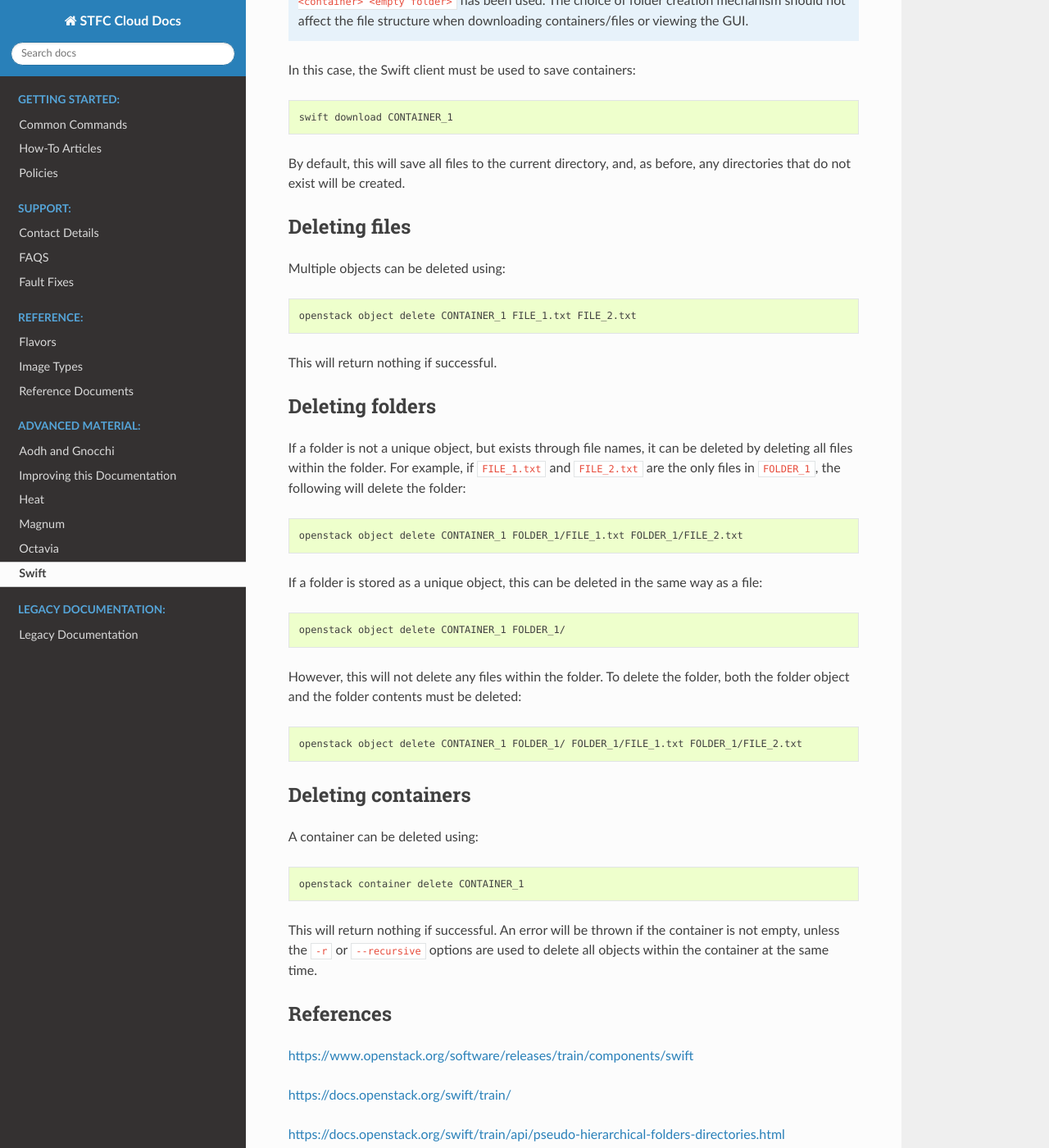
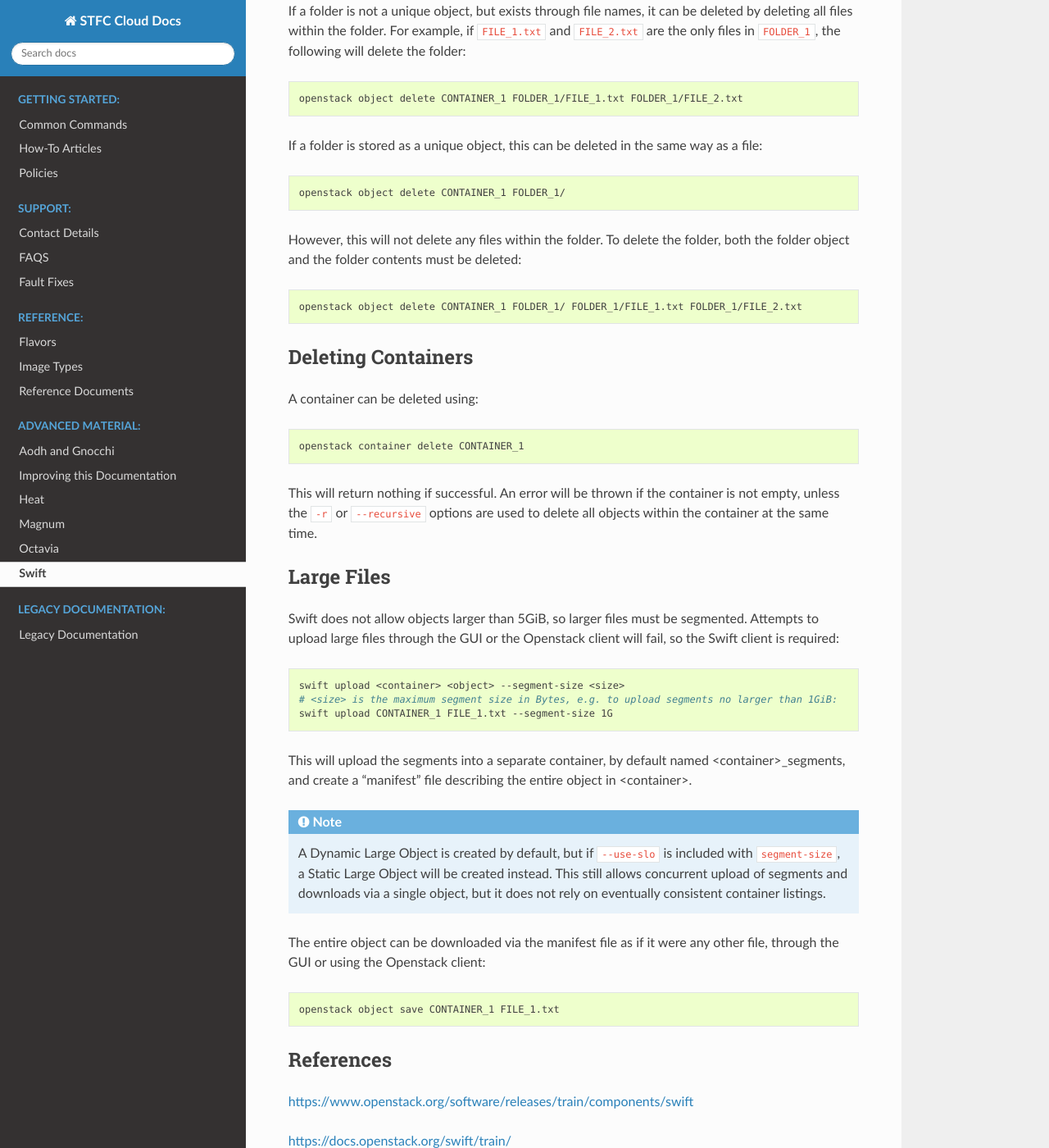
Before and after one commit to stfc/cloud-docs, a Sphinx documentation site: the page built from source/Swift/IntroducingSwift.rst, in a window 1280 px wide and 1400 px high, scrolled down 7399 px. Shown: the whole window at 82% size. Built offline with Sphinx 7.4.7 and the Read the Docs theme 2.0.0, drawn with Linux system fonts in a browser that asks for light colours; some of the changed text lies outside the part shown.

Commit message:
Add tags, separate out large file section

```diff
--- a/source/Swift/IntroducingSwift.rst
+++ b/source/Swift/IntroducingSwift.rst
@@ -1,3 +1,6 @@
+.. _introducing_swift:
+
+=====
 Swift
 =====
 
@@ -12,6 +15,8 @@
 
 Although you cannot nest directories in object storage, a hierarchical structure can be simulated within a container through the inclusion of delimiters ('/') in object names.
 
+
+.. _swift_cli:
 
 Swift CLI
 ---------
@@ -63,6 +68,8 @@
   | CONTAINER_3 |
   +-------------+
 
+
+.. _swift_cli_commands:
 
 Commands
 --------
@@ -138,6 +145,8 @@
 Further details and options can be seen using ``openstack container <command> --help``, ``openstack object <command> --help`` and ``swift <command> --help``.
 
 
+.. _swift_cli_create_containers:
+
 Creating Containers
 -------------------
 
@@ -190,13 +199,13 @@
 
 .. note::
 
-  Containers created using the Openstack client will not be publicly accessible. This can be changed via the GUI, or by :ref:`updating the container's metadata <swift_update_metadata>`.
+  Containers created using the Openstack client will not be publicly accessible. This can be changed via the GUI, or by :ref:`updating the container's metadata <swift_cli_update_metadata>`.
 
 
-.. _Upload-Objects-CLI:
+.. _swift_cli_upload_objects:
 
-Uploading Objects
------------------
+Uploading Files
+---------------
 
 Objects can be uploaded into containers using:
 
@@ -268,28 +277,7 @@
   The name of the object uploaded will include its relative local path, unless otherwise specified using the ``--name`` option. For example, if ./FOLDER_1/FILE_1.txt is uploaded, it will be named FOLDER_1/FILE_1.txt in the container by default.
 
 
-Swift does not allow objects larger than 5GiB, so larger files must be segmented. Attempts to upload large files through the GUI or the Openstack client will fail, so the Swift client is required:
-
-.. code-block:: bash
-
-  swift upload <container> <object> --segment-size <size>
-  # <size> is the maximum segment size in Bytes, e.g. to upload segments no larger than 1GiB:
-  swift upload CONTAINER_1 FILE_1.txt --segment-size 1G
-
-
-This will upload the segments into a separate container, by default named <container>_segments, and create a "manifest" file describing the entire object in <container>.
-
-.. note::
-
-  A Dynamic Large Object is created by default, but if ``--use-slo`` is included with ``segment-size``, a Static Large Object will be created instead. This still allows concurrent upload of segments and downloads via a single object, but it does not rely on eventually consistent container listings.
-
-
-The entire object can be downloaded via the manifest file as if it were any other file, through the GUI or using the Openstack client:
-
-.. code-block:: bash
-
-  openstack object save CONTAINER_1 FILE_1.txt
-
+.. _swift_cli_create_folders:
 
 Creating Folders
 ----------------
@@ -336,6 +324,8 @@
 
   swift post <container> --read-acl ""
 
+
+.. _swift_cli_save_containers:
 
 Saving Containers
 -----------------
@@ -396,7 +386,9 @@
 By default, this will save all files to the current directory, and, as before, any directories that do not exist will be created.
 
 
-Deleting files
+.. _swift_cli_delete_objects:
+
+Deleting Files
 --------------
 
 Multiple objects can be deleted using:
@@ -409,7 +401,9 @@
 This will return nothing if successful.
 
 
-Deleting folders
+.. _swift_cli_delete_folders:
+
+Deleting Folders
 ----------------
 
 If a folder is not a unique object, but exists through file names, it can be deleted by deleting all files within the folder. For example, if ``FILE_1.txt`` and ``FILE_2.txt`` are the only files in ``FOLDER_1``, the following will delete the folder:
@@ -433,7 +427,9 @@
   openstack object delete CONTAINER_1 FOLDER_1/ FOLDER_1/FILE_1.txt FOLDER_1/FILE_2.txt
 
 
-Deleting containers
+.. _swift_cli_delete_containers:
+
+Deleting Containers
 -------------------
 
 A container can be deleted using:
@@ -444,6 +440,34 @@
 
 
 This will return nothing if successful. An error will be thrown if the container is not empty, unless the ``-r`` or ``--recursive`` options are used to delete all objects within the container at the same time.
+
+
+.. _swift_cli_large_objects:
+
+Large Files
+-----------
+
+Swift does not allow objects larger than 5GiB, so larger files must be segmented. Attempts to upload large files through the GUI or the Openstack client will fail, so the Swift client is required:
+
+.. code-block:: bash
+
+  swift upload <container> <object> --segment-size <size>
+  # <size> is the maximum segment size in Bytes, e.g. to upload segments no larger than 1GiB:
+  swift upload CONTAINER_1 FILE_1.txt --segment-size 1G
+
+
+This will upload the segments into a separate container, by default named <container>_segments, and create a "manifest" file describing the entire object in <container>.
+
+.. note::
+
+  A Dynamic Large Object is created by default, but if ``--use-slo`` is included with ``segment-size``, a Static Large Object will be created instead. This still allows concurrent upload of segments and downloads via a single object, but it does not rely on eventually consistent container listings.
+
+
+The entire object can be downloaded via the manifest file as if it were any other file, through the GUI or using the Openstack client:
+
+.. code-block:: bash
+
+  openstack object save CONTAINER_1 FILE_1.txt
 
 
 References
```
Also changed, not shown: other parts of source/Swift/IntroducingSwift.rst (+1 -1 lines), source/Swift/QuickStart.rst (+19 -1 lines).
